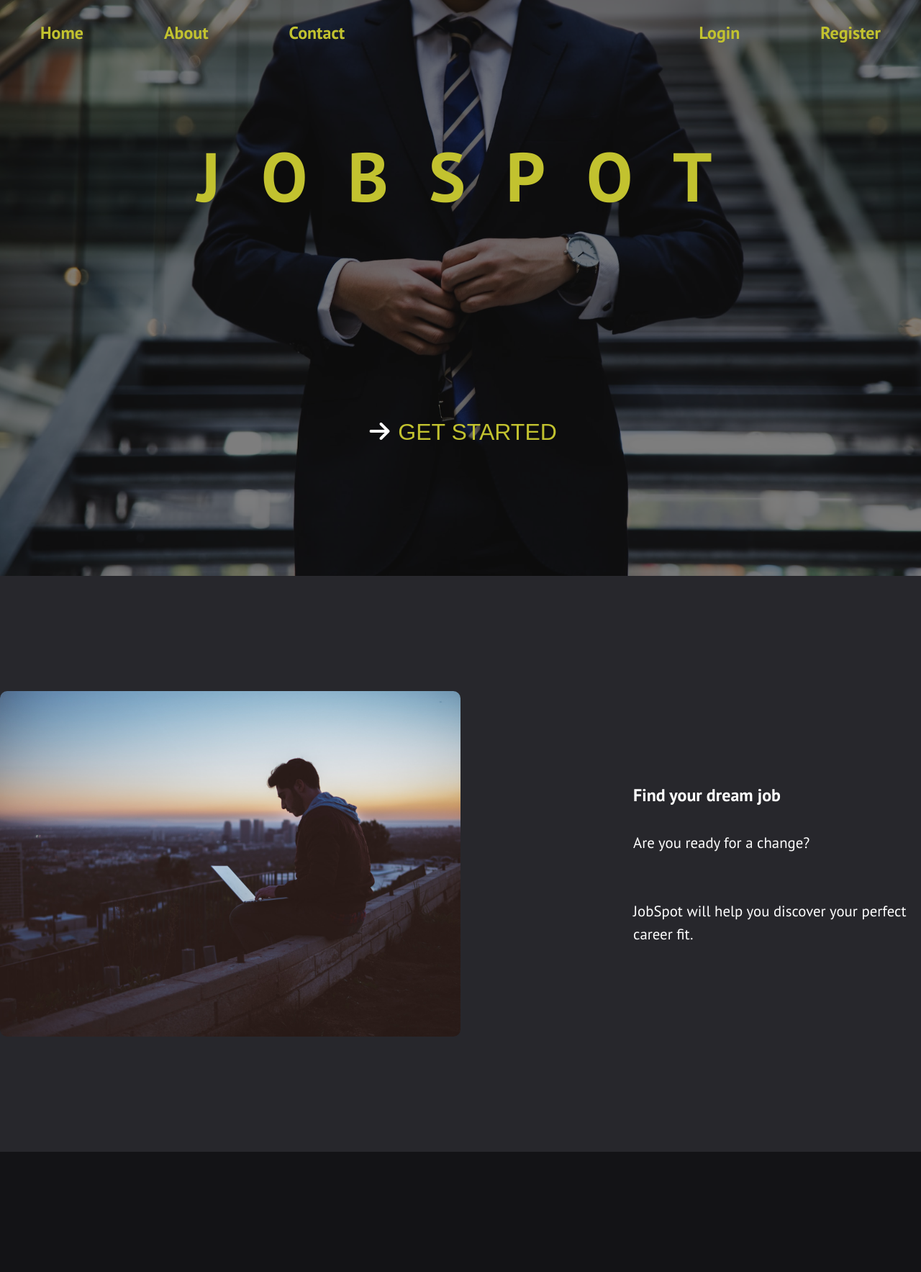
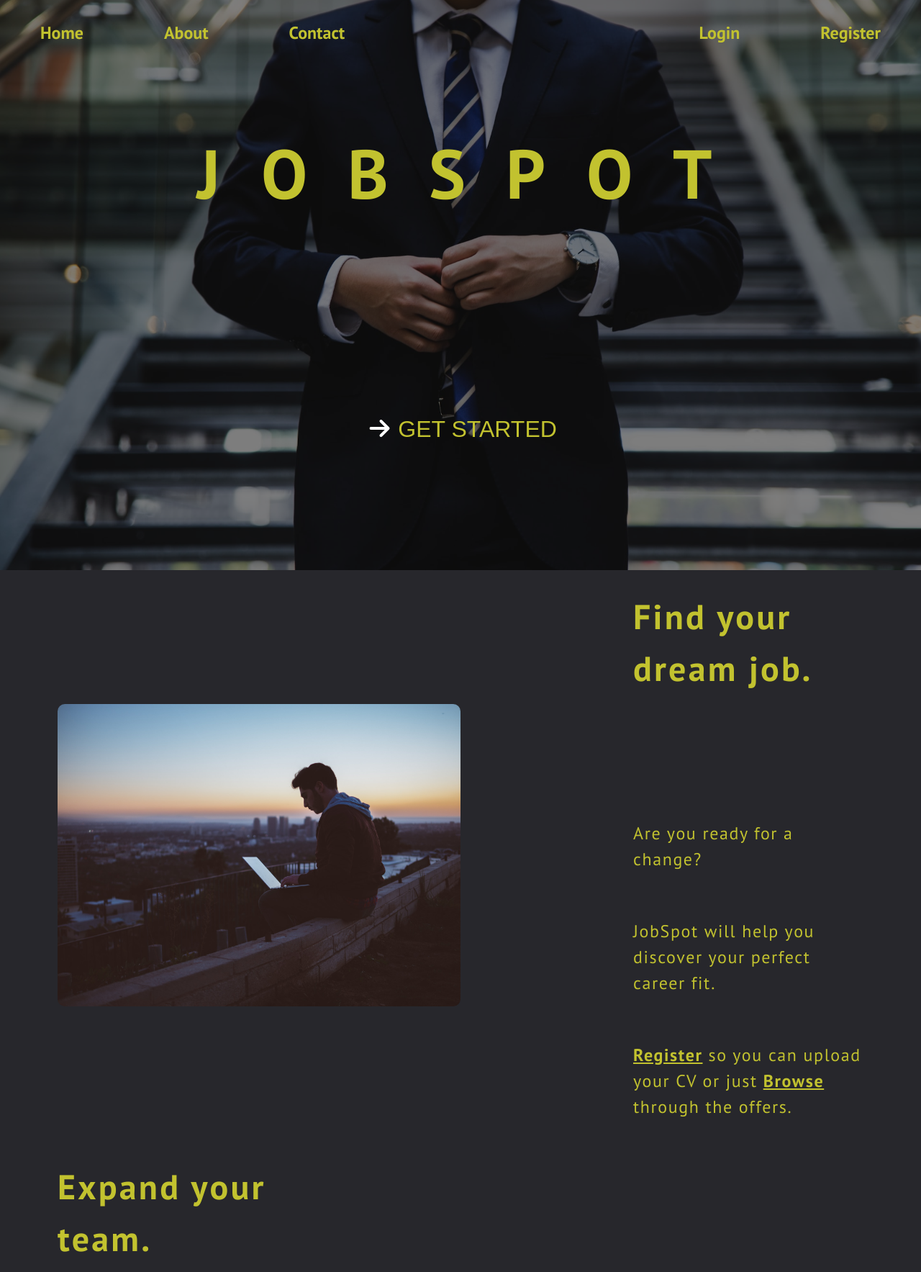
Before and after one commit to IvoGeorgievx/HistoryMuseum, a Flask app: page / in a window 1280 px wide. Shown: the top 1767 px of the page at 72% size. Run offline with Flask 3, Linux system fonts and the light colour scheme.

Commit message:
adding features

```diff
--- a/frontend/static/css/index/styles.css
+++ b/frontend/static/css/index/styles.css
@@ -17,7 +17,7 @@ section {
     display: grid;
     place-items: center;
     align-content: center;
-    min-height: 100vh;
+    min-height: 99vh;
 }
 
 
@@ -209,16 +209,18 @@ nav a:hover::before {
 }
 
 .first-middle {
+    position: relative;
     display: flex;
     justify-content: center;
     gap: 15em;
     align-items: center;
     background-color: #27272c;
+    padding: 0 5em;
+}
 
 
-}
-
-.first-middle .img-wrapper img {
+.first-middle .img-wrapper img,
+.second-middle .img-wrapper img {
     display: block;
     width: 100%;
     height: auto;
@@ -227,7 +229,8 @@ nav a:hover::before {
 }
 
 
-.first-middle .img-wrapper {
+.first-middle .img-wrapper,
+.second-middle .img-wrapper {
     transform: scale(1);
     transition: transform 0.3s ease;
     display: flex;
@@ -238,13 +241,81 @@ nav a:hover::before {
     flex: 0 0 50%;
 }
 
-.first-middle .img-wrapper:hover {
+.first-middle .img-wrapper:hover,
+.second-middle .img-wrapper:hover {
     transform: scale(1.04);
 }
 
-.first-middle .text-wrapper {
+.first-middle .text-wrapper,
+.second-middle .text-wrapper {
     display: flex;
     flex-direction: column;
     justify-content: center;
-    gap: 2rem;
+    gap: 4rem;
 }
+
+.first-middle .text-wrapper h2,
+.second-middle .text-wrapper h2 {
+    font-size: 3rem;
+    letter-spacing: 0.2rem;
+    margin-bottom: 7rem;
+    color: #C2C22FFF;
+}
+
+.first-middle .text-wrapper p,
+.second-middle .text-wrapper p {
+    font-size: 1.5rem;
+    line-height: 1.5;
+    letter-spacing: 0.1rem;
+    color: #C2C22FFF;
+}
+
+.first-middle .text-wrapper p a,
+.second-middle .text-wrapper p a {
+    color: #C2C22FFF;
+    text-decoration: underline;
+    font-weight: bold;
+}
+
+.second-middle {
+    display: flex;
+    justify-content: revert;
+    gap: 15em;
+    align-items: center;
+    background-color: #27272c;
+    padding: 0 5em;
+}
+
+.index-footer {
+    display: flex;
+    justify-content: center;
+    align-items: center;
+}
+
+.index-footer .icons {
+    display: flex;
+    justify-content: space-between;
+    align-items: center;
+}
+
+.index-footer .icons li {
+    transform: scale(1);
+    transition: transform 0.3s ease;
+    padding: 1rem 0;
+    margin-right: 9rem;
+    text-decoration: none;
+    display: inline-block;
+}
+
+.index-footer .icons li:hover {
+    transform: scale(1.6);
+}
+
+.index-footer .icons i {
+    font-size: 1.8rem;
+    color: #C2C22FFF;
+}
+
+.index-footer .icons i:hover {
+    color: white;
+}
--- a/frontend/templates/index.html
+++ b/frontend/templates/index.html
@@ -45,19 +45,37 @@
         <div class="img-wrapper">
             <img src="{{ url_for('static', filename='images/first-header.jpg') }}" alt="man-with-laptop">
         </div>
-    <div class="text-wrapper">
-        <h2>Find your dream job</h2>
-        <p>Are you ready for a change?</p>
-        <p></p>
-        <p>JobSpot will help you discover your perfect career fit.</p>
-    </div>
+        <div class="text-wrapper">
+            <h2>Find your dream job.</h2>
+            <p>Are you ready for a change?</p>
+            <p>JobSpot will help you discover your perfect career fit.</p>
+            <p><a href="#">Register</a> so you can upload your CV or just <a href="#">Browse</a> through
+                the offers.</p>
+        </div>
     </section>
-    <section class="hidden">
-        <h1>Hello BRO</h1>
-        <p>LAME SITE</p>
+    <section class="hidden second-middle">
+        <div class="text-wrapper">
+            <h2>Expand your team.</h2>
+            <p>Are you looking for new team members?</p>
+            <p>Here you can post your job ads and select the candidate you see fit.</p>
+            <p><a href="#">Register</a> your company here or <a href="#">Contact</a> us for more information.</p>
+        </div>
+        <div class="img-wrapper">
+            <img src="{{ url_for('static', filename='images/hand-shake.jpg') }}" alt="hand-shake">
+        </div>
     </section>
 
 {% endblock %}
+<footer class="index-footer">
+    <ul class="icons">
+        <li><a href="https://github.com/IvoGeorgievx"><i class="fa-brands fa-github"></i></a></li>
+        <li><a href="https://www.linkedin.com/in/ivaylo-georgiev-9a5882207/"><i class="fa-brands fa-linkedin"></i></a></li>
+        <li><a href="#"><i class="fa-brands fa-facebook"></i></a></li>
+        <li><a href="#"><i class="fa-brands fa-instagram"></i></a></li>
+        <li><a href="#"><i class="fa-brands fa-pinterest"></i></a></li>
+
+    </ul>
+</footer>
 <script src="{{ url_for('static', filename='js/index.js') }}"></script>
 
 </body>
```
Also changed, not shown: frontend/static/css/index/responsive.css (+35 -0 lines), frontend/static/css/index/animations.css (line endings or trailing spaces).
